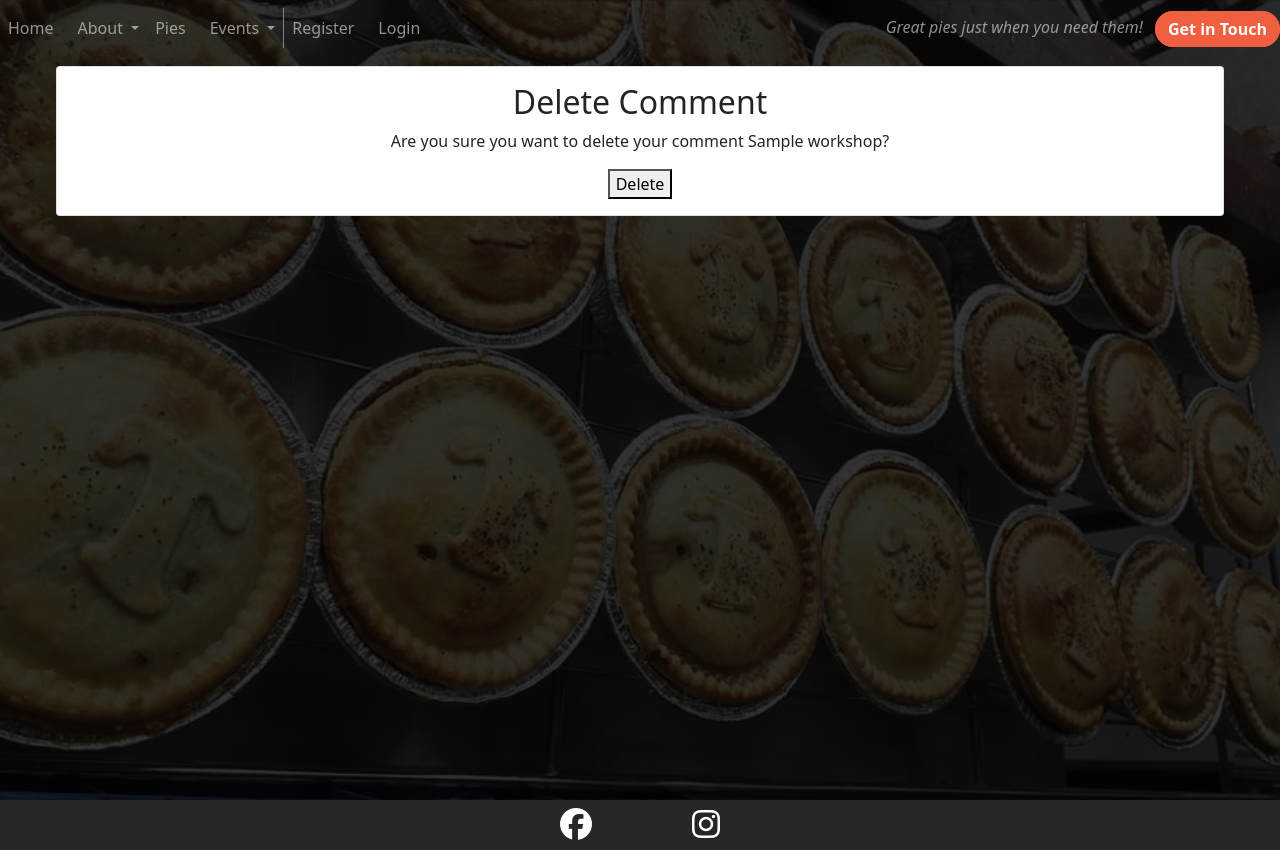
After one commit to KieMerr17/PP4-Mr-Ts-Pies, a Django app: template templates/delete_comment.html in a window 1280 px wide. The commit adds this page. Run offline with Django 4.2, Linux system fonts and the light colour scheme; the template is opened without the code that fills it: values that come from a table or form of the project are taken from there, others are empty; tables that the repository leaves empty hold one stand-in row (values such as "Sample post"); some libraries are stand-ins or nearby versions.

Commit message:
add delete comment html page

```diff
--- /dev/null
+++ b/templates/delete_comment.html
@@ -0,0 +1,39 @@
+{% extends "base.html" %}
+
+{% block content %}
+</body>
+<!-- Re-open body tag to allow background image -->
+<body id="index-body" class="d-flex flex-column h-100 main-bg">
+
+<div class="container-fluid">
+    <div class="row">
+
+        <!-- Title section -->
+        <div id="workshop-container" class="col-12 left">
+            <div class="row justify-content-center">
+            {% if user.is_authenticated %}
+                <h1>Welcome, {{ user.username }}</h1>
+            {% endif %}
+        </div>
+
+        <!-- Card detailed information -->
+        <section class="row">
+            <div class="col card mx-5 mb-4 mt-3 left top">
+                <div class="card-body h-100">
+                    <div class="row">
+                        <div class="col-12">
+                            <h2>Delete Comment</h2>
+                            <p>Are you sure you want to delete your comment {{ booking.workshop.title }}?</p>
+
+                            <!-- Form link to current Comment -->
+                            <form method="post">
+                                {% csrf_token %}
+                                <button type="submit">Delete</button>
+                            </form>
+                        </div>
+                    </div>
+                </div>
+            </div>
+        </section>
+
+{%endblock%}
--- a/templates/news_detail.html
+++ b/templates/news_detail.html
@@ -48,6 +48,7 @@
                                     <div class="comment">
                                         <p><strong>{{ comment.name }}</strong></p>
                                         <p>{{ comment.body }}</p>
+                                        <a href="{% url 'delete_comment' comment.id %}">Delete</a>
                                     </div>
                                     {% endfor %}
                                 </div>
```
